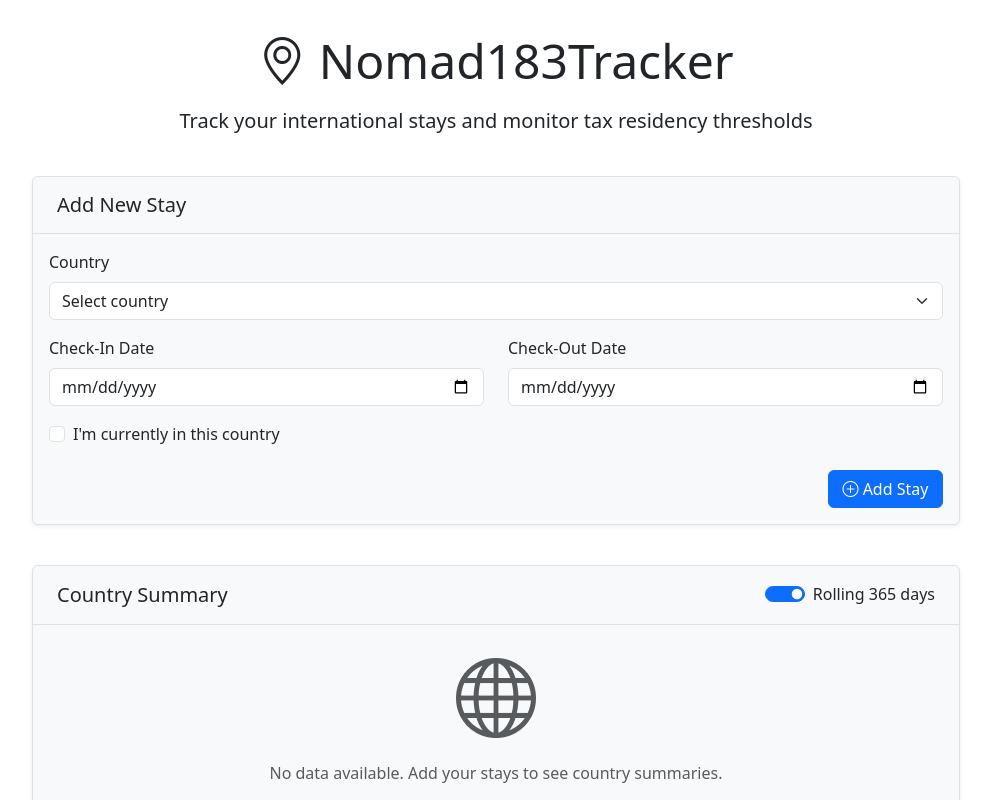
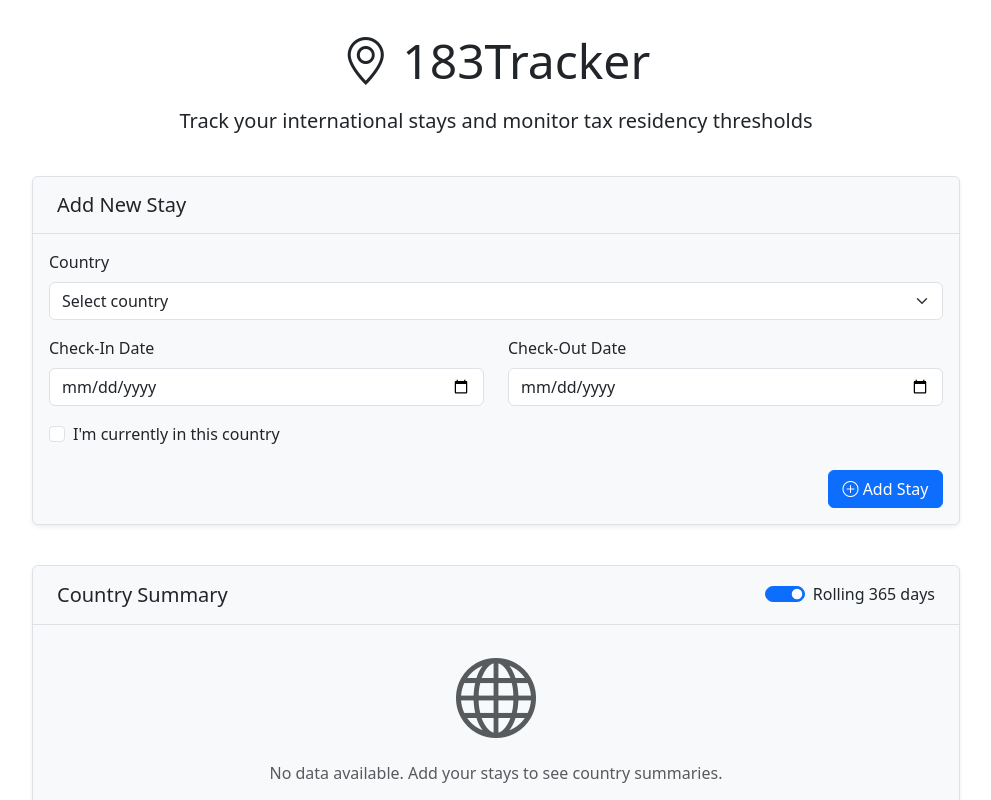
Before and after one commit to rouralberto/nomad183tracker, a Vue app: page / in a window 1280 px wide. Shown: the top 800 px of the page, without its empty margins (144-1135 px from the left). Built offline with nearby package versions, Linux system fonts and the light colour scheme.

Commit message:
Renamed to 183Tracker

```diff
--- a/index.html
+++ b/index.html
@@ -18,18 +18,18 @@
     <!-- Open Graph / Facebook -->
     <meta property="og:type" content="website" />
     <meta property="og:url" content="https://183tracker.guztia.com/" />
-    <meta property="og:title" content="Nomad183Tracker - Tax Residency Tracker" />
+    <meta property="og:title" content="183Tracker - Tax Residency Tracker" />
     <meta property="og:description" content="Track your international travels and monitor tax residency with the 183-day rule" />
     <meta property="og:image" content="/183tracker-seo.png" />
 
     <!-- Twitter -->
     <meta property="twitter:card" content="summary_large_image" />
     <meta property="twitter:url" content="https://183tracker.guztia.com/" />
-    <meta property="twitter:title" content="Nomad183Tracker - Tax Residency Tracker" />
+    <meta property="twitter:title" content="183Tracker - Tax Residency Tracker" />
     <meta property="twitter:description" content="Track your international travels and monitor tax residency with the 183-day rule" />
     <meta property="twitter:image" content="/183tracker-seo.png" />
 
-    <title>Nomad183Tracker - Tax Residency Tracker</title>
+    <title>183Tracker - Tax Residency Tracker</title>
   </head>
   <body>
     <div id="app"></div>
--- a/src/locales/en.js
+++ b/src/locales/en.js
@@ -1,5 +1,5 @@
 export default {
-  appName: 'Nomad183Tracker',
+  appName: '183Tracker',
   appTagline: 'Track your international stays and monitor tax residency thresholds',
   form: {
     title: 'Add New Stay',
@@ -57,7 +57,7 @@ export default {
     importConfirm: 'This will replace your existing data. Continue?'
   },
   footer: {
-    description: 'Nomad183Tracker - For digital nomads tracking tax residency on the move',
+    description: '183Tracker - For digital nomads tracking tax residency on the move',
     privacy: 'Data stored locally in your browser - Your privacy protected',
     contribute: 'Contribute on GitHub',
     madeWith: 'Made with',
--- a/src/locales/es.js
+++ b/src/locales/es.js
@@ -1,5 +1,5 @@
 export default {
-  appName: 'Nomad183Tracker',
+  appName: '183Tracker',
   appTagline: 'Registra tus estancias internacionales y monitorea los umbrales de residencia fiscal',
   form: {
     title: 'Añadir Nueva Estancia',
@@ -57,7 +57,7 @@ export default {
     importConfirm: 'Esto reemplazará tus datos existentes. ¿Continuar?'
   },
   footer: {
-    description: 'Nomad183Tracker - Para nómadas digitales que rastrean la residencia fiscal en movimiento',
+    description: '183Tracker - Para nómadas digitales que rastrean la residencia fiscal en movimiento',
     privacy: 'Datos almacenados localmente en tu navegador - Tu privacidad protegida',
     contribute: 'Contribuir en GitHub',
     madeWith: 'Hecho con',
--- a/src/style.css
+++ b/src/style.css
@@ -1,4 +1,4 @@
-/* Custom styles for Nomad183Tracker */
+/* Custom styles for 183Tracker */
 
 :root {
   --transition-speed: 0.3s;
```
Also changed, not shown: 1 other file (tests, documents, lock files or other folders).
